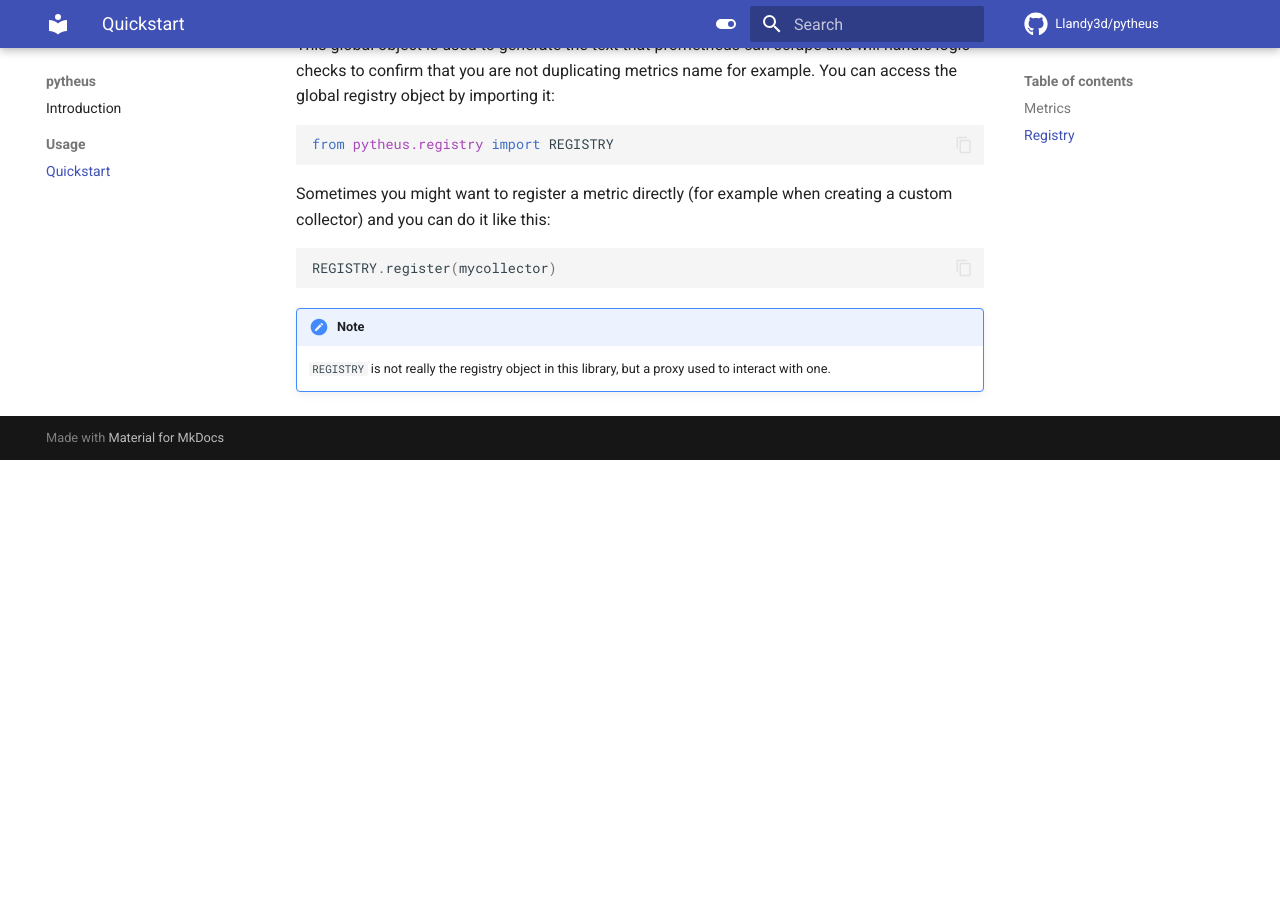
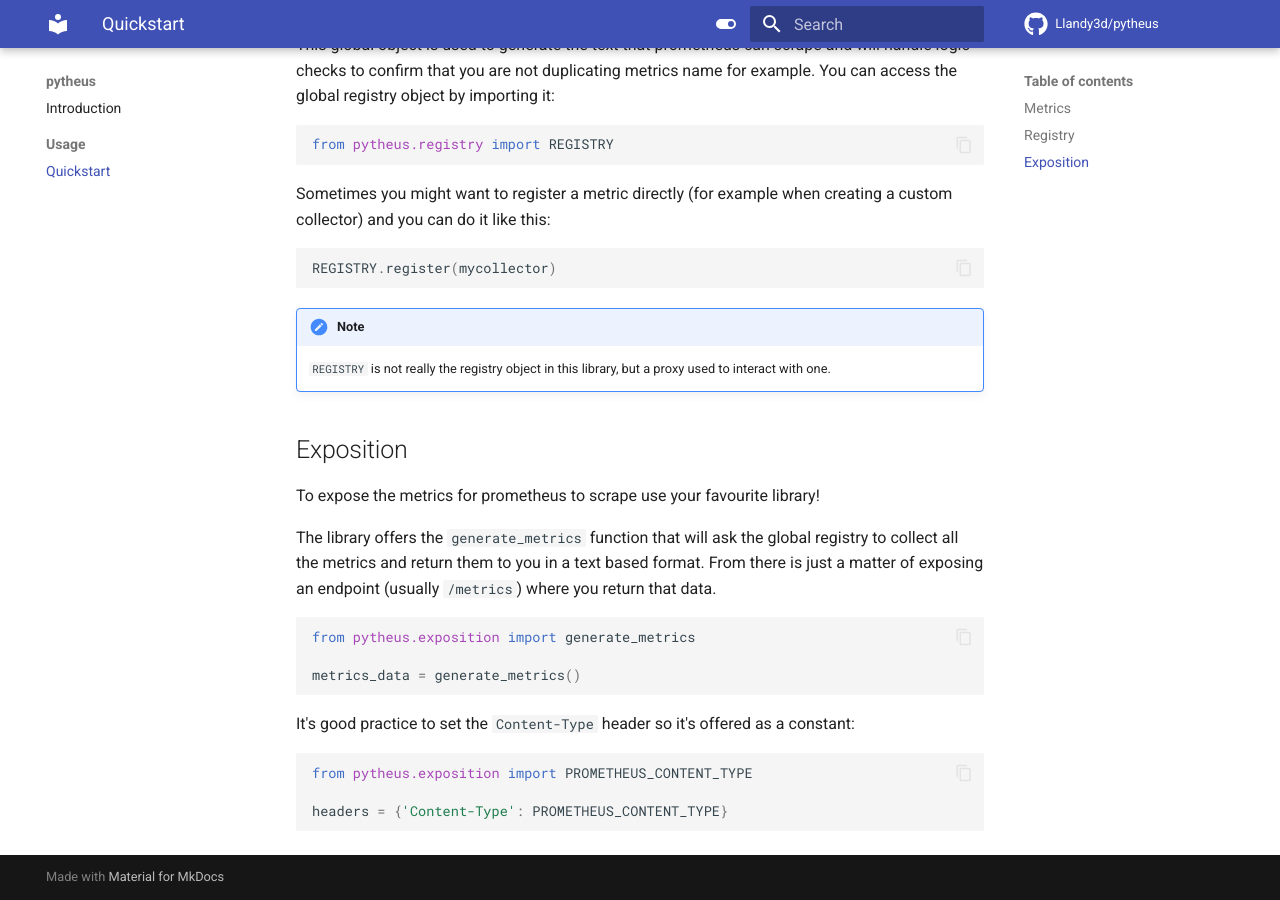
Before and after one commit to Llandy3d/pytheus, an MkDocs documentation site: the page built from docs/quickstart.md, in a window 1280 px wide and 900 px high, scrolled down 1438 px. Built offline with MkDocs 1.6.1 and Material for MkDocs 9.7.7, drawn with Linux system fonts in a browser that asks for light colours; comment, search, counter and statistics services are not loaded; before the commit the page ends 1898 px from its top, so only the background shows below that.

Commit message:
exposition docs

````diff
--- a/docs/quickstart.md
+++ b/docs/quickstart.md
@@ -62,3 +62,23 @@ REGISTRY.register(mycollector)
 !!! note
 
     `REGISTRY` is not really the registry object in this library, but a proxy used to interact with one.
+
+## Exposition
+
+To expose the metrics for prometheus to scrape use your favourite library!
+
+The library offers the `generate_metrics` function that will ask the global registry to collect all the metrics and return them to you in a text based format. From there is just a matter of exposing an endpoint (usually `/metrics`) where you return that data.
+
+```python
+from pytheus.exposition import generate_metrics
+
+metrics_data = generate_metrics()
+```
+
+It's good practice to set the `Content-Type` header so it's offered as a constant:
+
+```python
+from pytheus.exposition import PROMETHEUS_CONTENT_TYPE
+
+headers = {'Content-Type': PROMETHEUS_CONTENT_TYPE}
+```
````
